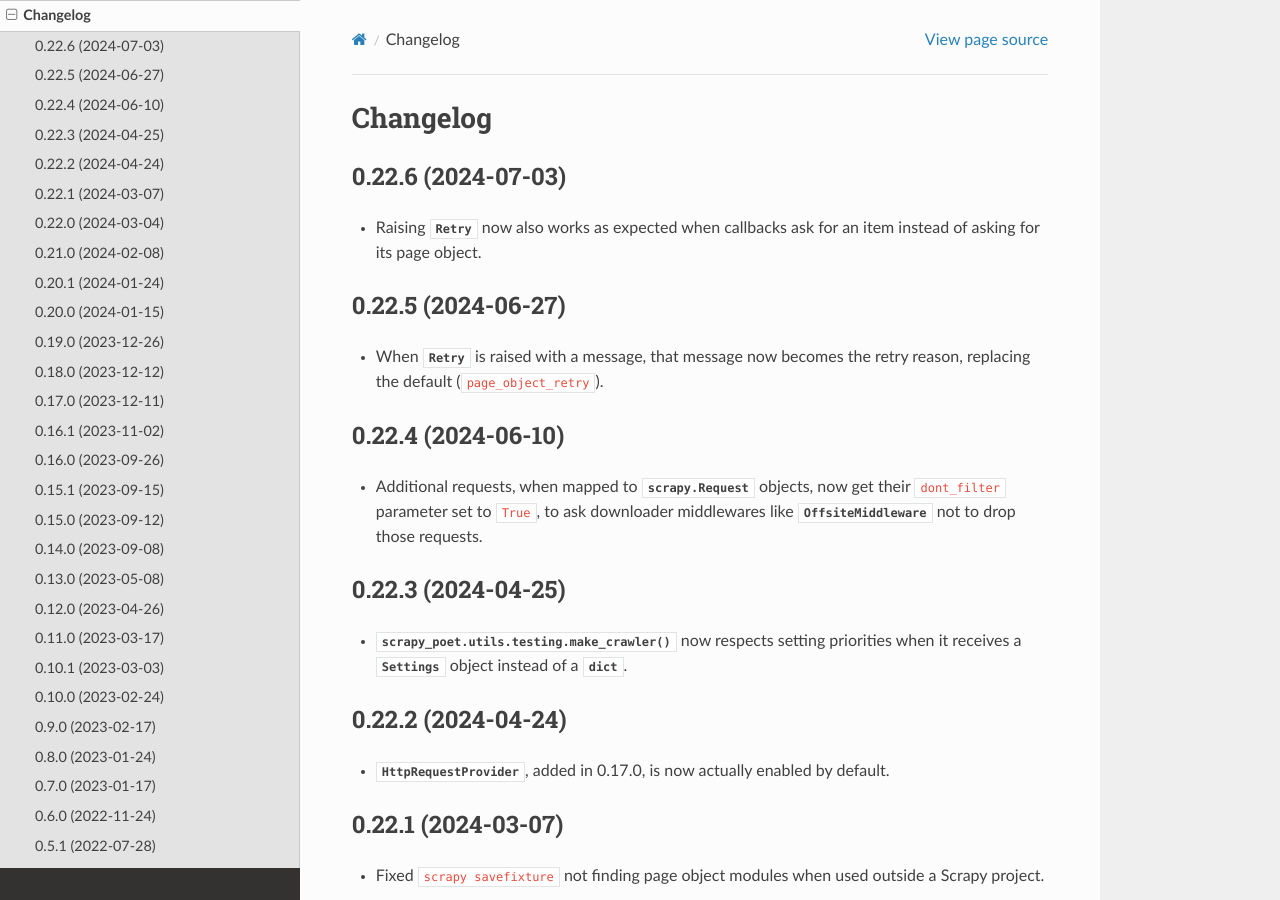
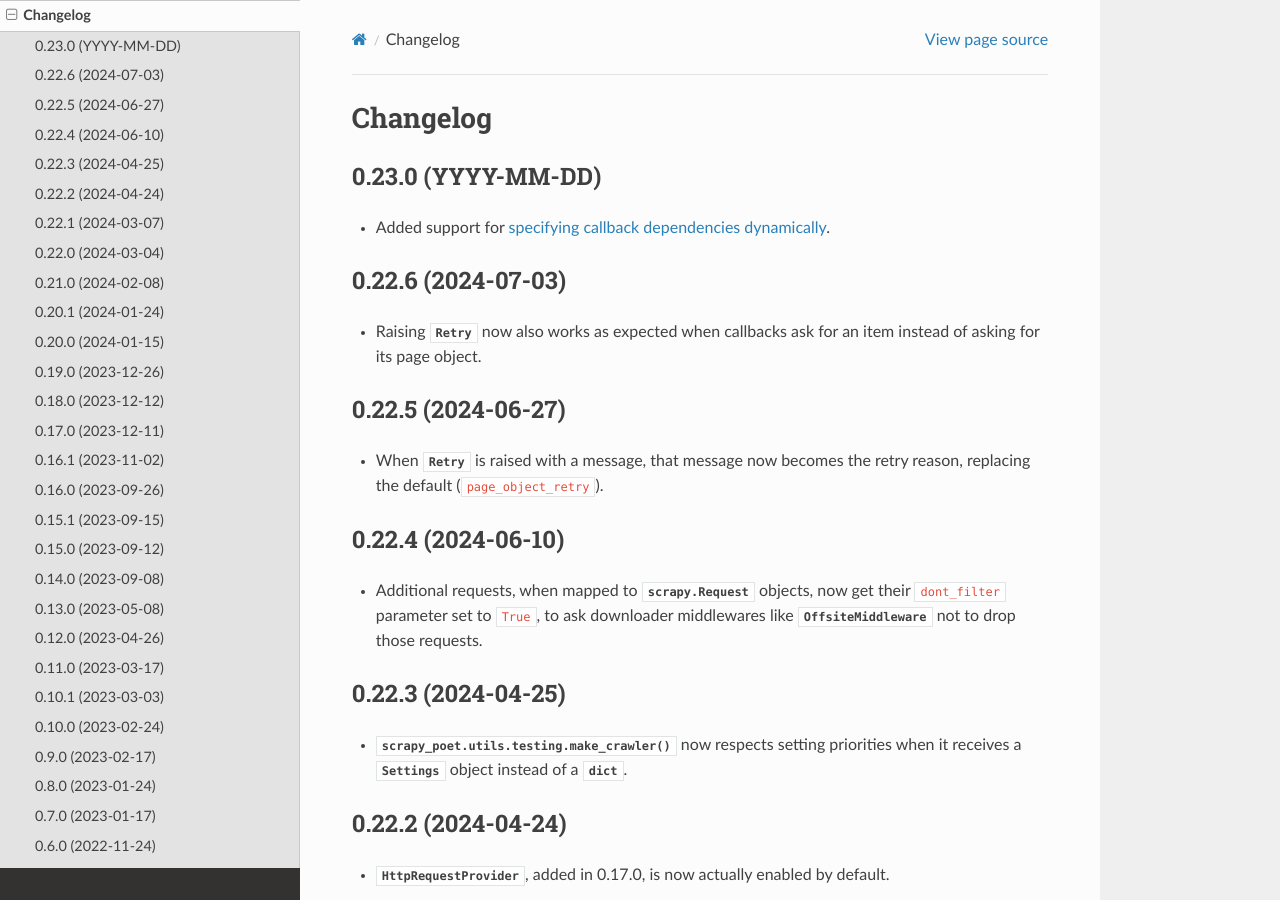
Before and after one commit to scrapinghub/scrapy-poet, a Sphinx documentation site: the page built from docs/changelog.rst, in a window 1280 px wide and 900 px high. Built offline with Sphinx 7.4.7 and the Read the Docs theme 2.0.0, drawn with Linux system fonts in a browser that asks for light colours; the version number could not be read and is left out.

Commit message:
Release notes for 0.23.0.

```diff
--- a/CHANGELOG.rst
+++ b/CHANGELOG.rst
@@ -1,6 +1,12 @@
 =========
 Changelog
 =========
+
+0.23.0 (YYYY-MM-DD)
+-------------------
+
+* Added support for :ref:`specifying callback dependencies dynamically
+  <dynamic-deps>`.
 
 0.22.6 (2024-07-03)
 -------------------
--- a/docs/dynamic-deps.rst
+++ b/docs/dynamic-deps.rst
@@ -17,7 +17,6 @@ hints for its arguments:
 
         def start_requests(self):
             yield scrapy.Request("http://books.toscrape.com/", self.parse_book)
-
 
         def parse_book(self, response, book_page: BookPage, other_dep: OtherDep):
             ...
@@ -44,7 +43,6 @@ request meta dictionary using the "inject" key:
                 meta={"inject": [OtherDep]},
             )
 
-
         def parse_book(self, response, book_page: BookPage, dynamic: DynamicDeps):
             # access the dynamic dependency values by their type:
             other_dep = dynamic[OtherDep]
```
